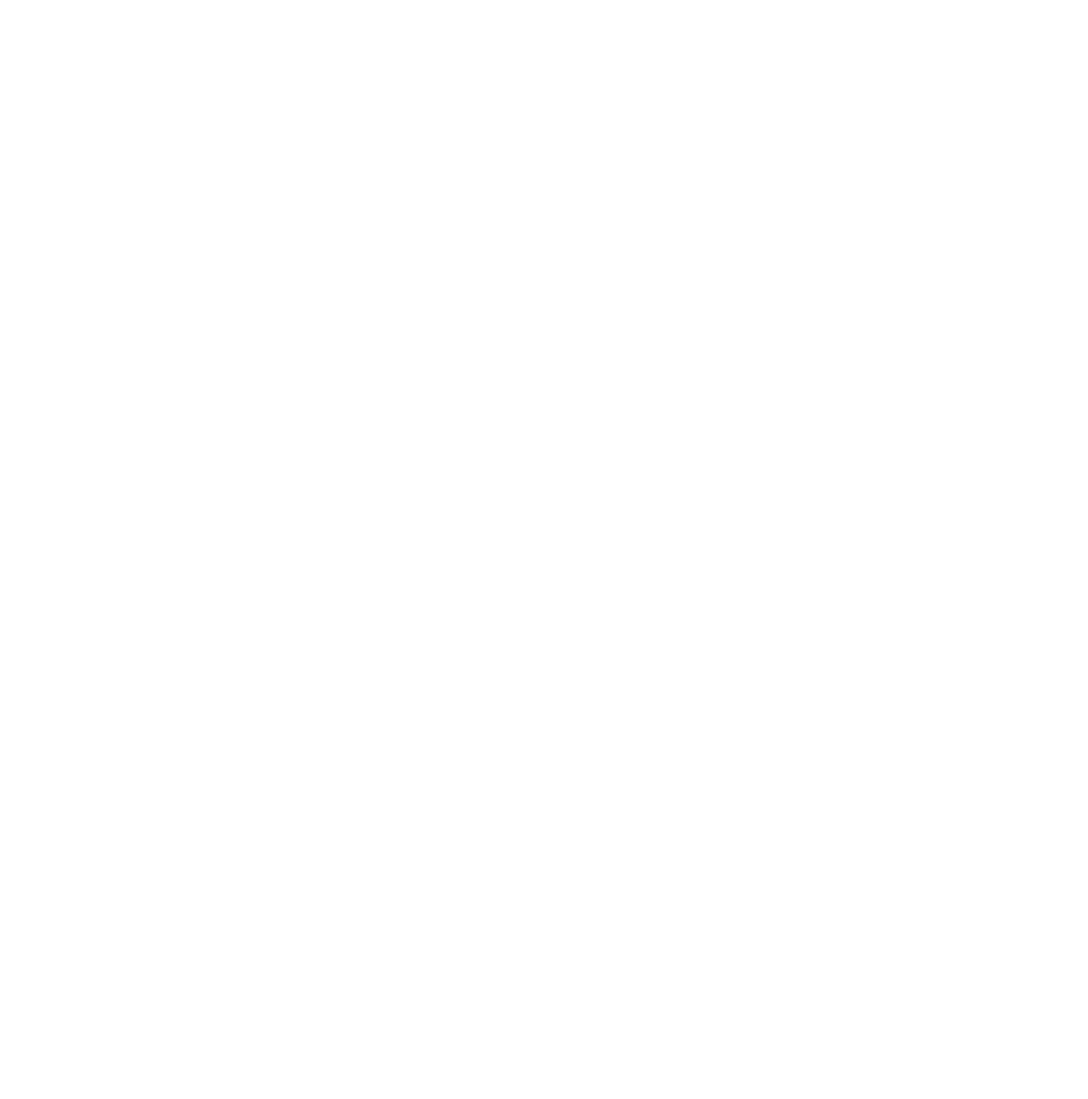
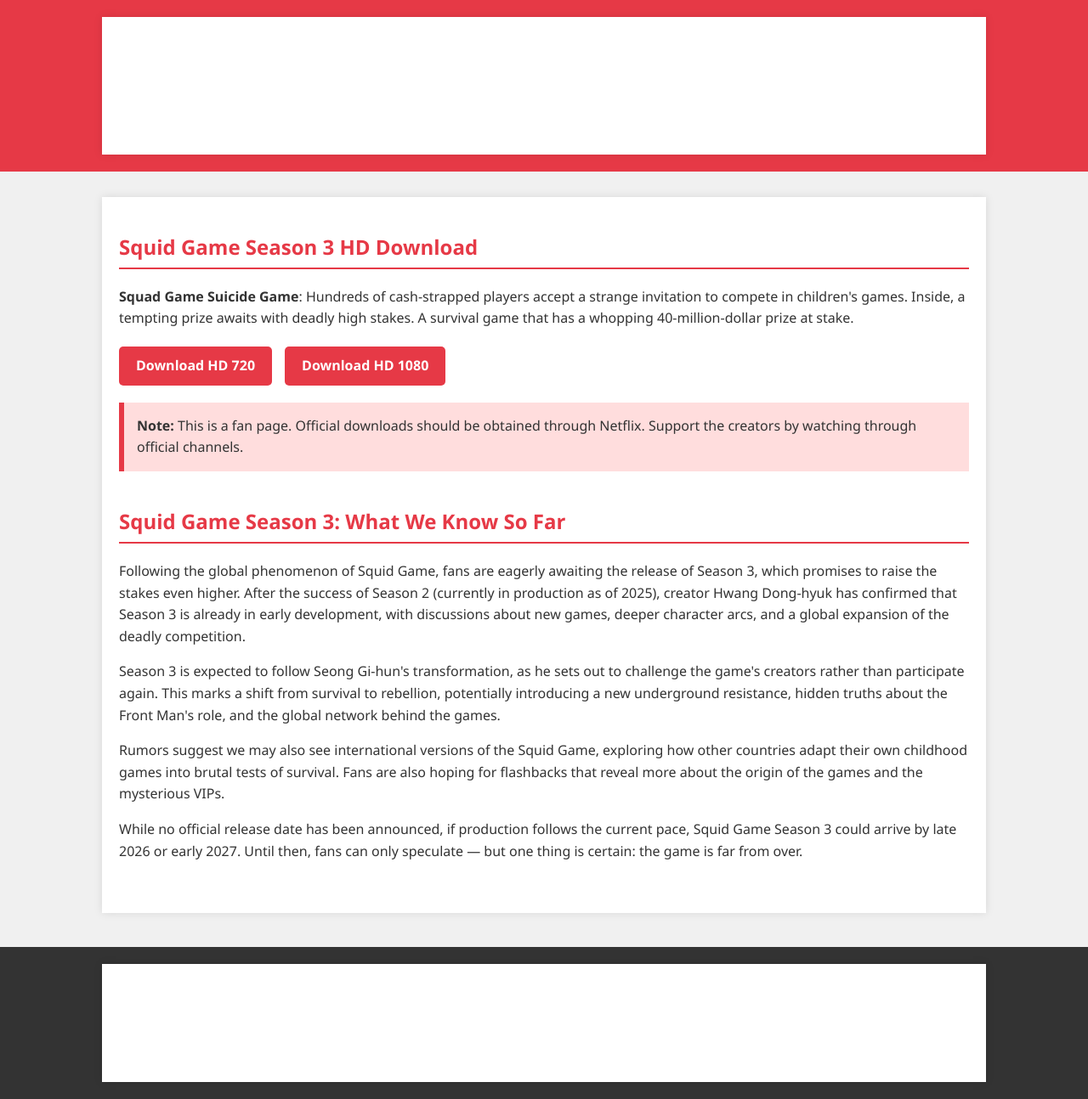
Before and after one commit to sadik4twenty/movie-, a plain HTML site: page index.html in a window 1280 px wide. Shown: the whole page at 85% size. Before the commit the page ends 800 px from the top, so only its background shows below. Drawn offline with Linux system fonts and the light colour scheme.

Commit message:
Update index.html

```diff
--- a/index.html
+++ b/index.html
@@ -1 +1,116 @@
-<meta name="google-site-verification" content="VvV1LnhhTX8AEYQrn_6hM_5NBpyhwykmwPEfA88-UoU" />
+<!DOCTYPE html>
+<html lang="en">
+<head>
+    <meta charset="UTF-8">
+    <meta name="viewport" content="width=device-width, initial-scale=1.0">
+    <title>Squid Game Season 3 HD Download | Latest Updates</title>
+    <style>
+        body {
+            font-family: 'Segoe UI', Tahoma, Geneva, Verdana, sans-serif;
+            line-height: 1.6;
+            margin: 0;
+            padding: 0;
+            background-color: #f0f0f0;
+            color: #333;
+        }
+        .container {
+            max-width: 1000px;
+            margin: 0 auto;
+            padding: 20px;
+            background-color: #fff;
+            box-shadow: 0 0 10px rgba(0,0,0,0.1);
+        }
+        header {
+            background-color: #e63946;
+            color: white;
+            padding: 20px 0;
+            text-align: center;
+            margin-bottom: 30px;
+        }
+        h1 {
+            margin: 0;
+            font-size: 2.5em;
+        }
+        h2 {
+            color: #e63946;
+            border-bottom: 2px solid #e63946;
+            padding-bottom: 5px;
+        }
+        .download-buttons {
+            display: flex;
+            gap: 15px;
+            margin: 20px 0;
+        }
+        .download-btn {
+            background-color: #e63946;
+            color: white;
+            padding: 10px 20px;
+            text-decoration: none;
+            border-radius: 5px;
+            font-weight: bold;
+            transition: background-color 0.3s;
+        }
+        .download-btn:hover {
+            background-color: #c1121f;
+        }
+        .content-section {
+            margin-bottom: 40px;
+        }
+        footer {
+            text-align: center;
+            margin-top: 40px;
+            padding: 20px;
+            background-color: #333;
+            color: white;
+        }
+        .warning {
+            background-color: #ffdddd;
+            border-left: 6px solid #e63946;
+            padding: 15px;
+            margin: 20px 0;
+        }
+    </style>
+</head>
+<body>
+    <header>
+        <div class="container">
+            <h1>Squid Game Season 3</h1>
+            <p>HD Download & Latest Updates</p>
+        </div>
+    </header>
+
+    <div class="container">
+        <div class="content-section">
+            <h2>Squid Game Season 3 HD Download</h2>
+            <p><strong>Squad Game Suicide Game</strong>: Hundreds of cash-strapped players accept a strange invitation to compete in children's games. Inside, a tempting prize awaits with deadly high stakes. A survival game that has a whopping 40-million-dollar prize at stake.</p>
+
+            <div class="download-buttons">
+                <a href="https://otieu.com/4/9497305" class="download-btn">Download HD 720</a>
+                <a href="https://otieu.com/4/9497305" class="download-btn">Download HD 1080</a>
+            </div>
+
+            <div class="warning">
+                <strong>Note:</strong> This is a fan page. Official downloads should be obtained through Netflix. Support the creators by watching through official channels.
+            </div>
+        </div>
+
+        <div class="content-section">
+            <h2>Squid Game Season 3: What We Know So Far</h2>
+            <p>Following the global phenomenon of Squid Game, fans are eagerly awaiting the release of Season 3, which promises to raise the stakes even higher. After the success of Season 2 (currently in production as of 2025), creator Hwang Dong-hyuk has confirmed that Season 3 is already in early development, with discussions about new games, deeper character arcs, and a global expansion of the deadly competition.</p>
+
+            <p>Season 3 is expected to follow Seong Gi-hun's transformation, as he sets out to challenge the game's creators rather than participate again. This marks a shift from survival to rebellion, potentially introducing a new underground resistance, hidden truths about the Front Man's role, and the global network behind the games.</p>
+
+            <p>Rumors suggest we may also see international versions of the Squid Game, exploring how other countries adapt their own childhood games into brutal tests of survival. Fans are also hoping for flashbacks that reveal more about the origin of the games and the mysterious VIPs.</p>
+
+            <p>While no official release date has been announced, if production follows the current pace, Squid Game Season 3 could arrive by late 2026 or early 2027. Until then, fans can only speculate — but one thing is certain: the game is far from over.</p>
+        </div>
+    </div>
+
+    <footer>
+        <div class="container">
+            <p>&copy; 2025 Squid Game Fan Page. This is not an official Netflix website.</p>
+            <p>All Squid Game content is property of Netflix.</p>
+        </div>
+    </footer>
+</body>
+</html>
```
